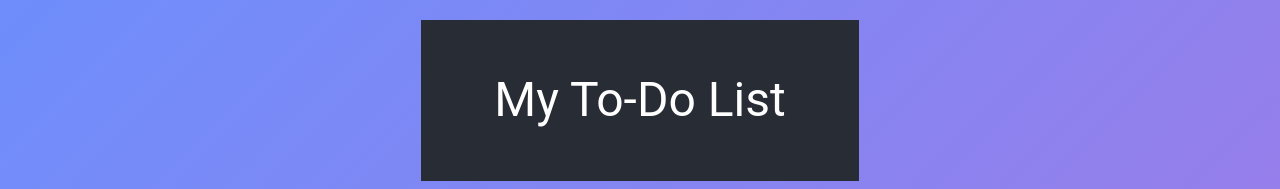
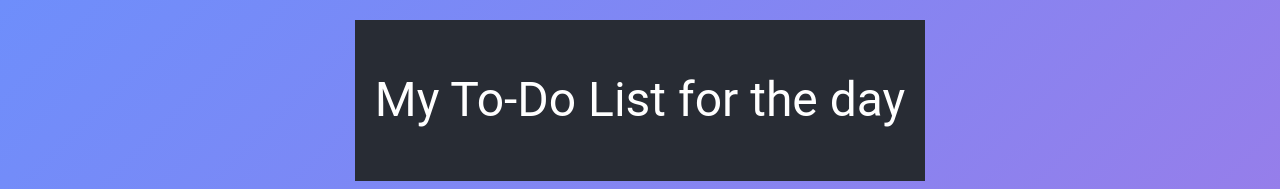
Before and after one commit to abhashsolanki18/Devops_ApplicationCode, a React (Create React App) app in the folder Application-Code/frontend/: page / in a window 1280 px wide. Shown: the top 189 px of the page. Built offline with nearby package versions, Linux system fonts and the light colour scheme; no server answers.

Commit message:
Update App.js

```diff
--- a/Application-Code/frontend/src/App.js
+++ b/Application-Code/frontend/src/App.js
@@ -11,7 +11,7 @@ class App extends Tasks {
         return (
             <div className="app">
                 <header className="app-header">
-                    <h1>My To-Do List</h1>
+                    <h1>My To-Do List for the day</h1>
                 </header>
                 <div className="main-content">
                     <Paper elevation={3} className="todo-container">
```
